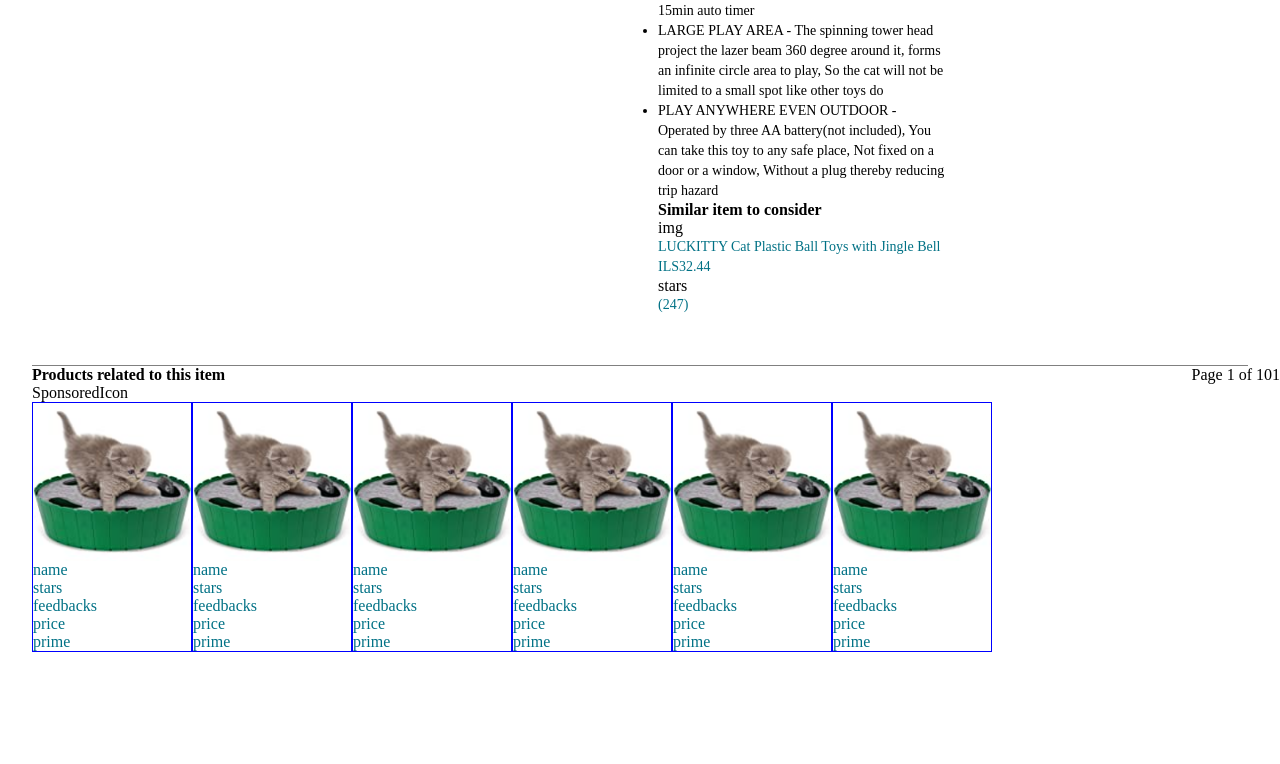
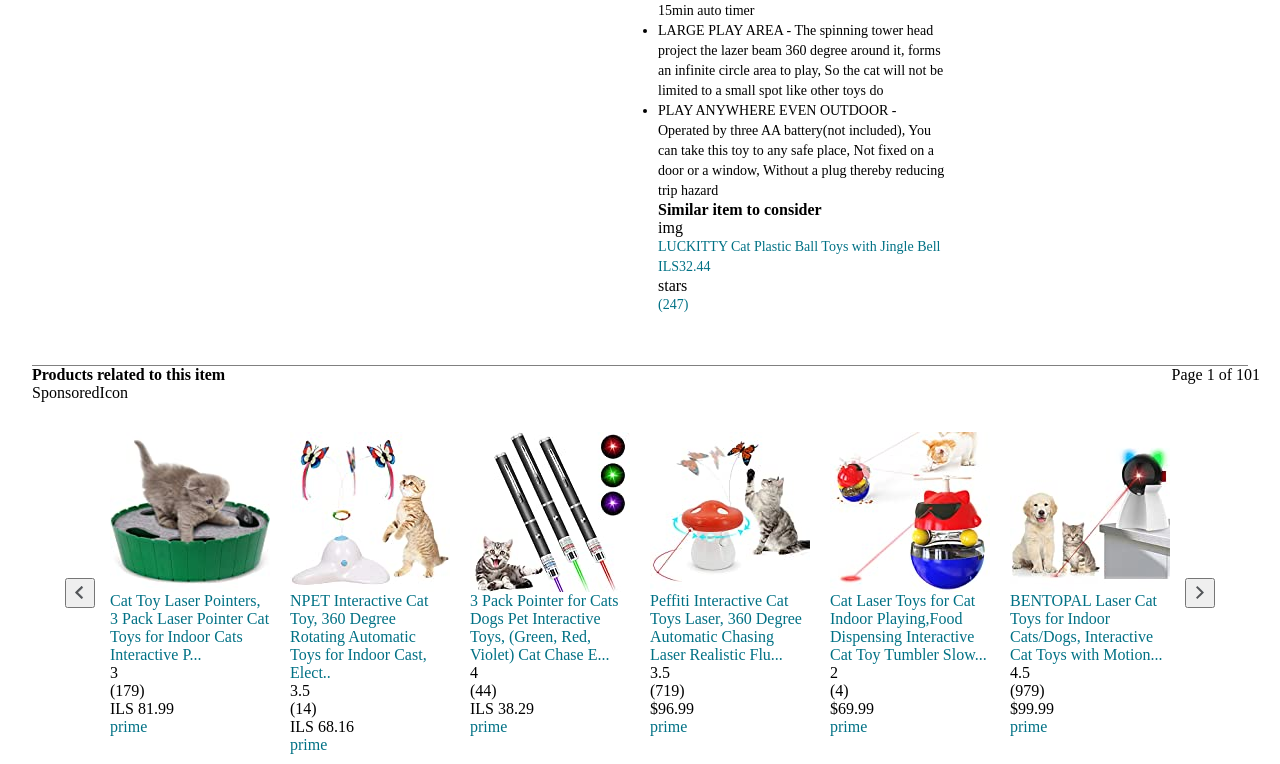
Before and after one commit to orinizri/AmazonProject, a plain HTML site: page index.html in a window 1280 px wide. Shown: the part 877-1641 px from the top of the page. Before the commit the page ends 1529 px from the top, so only its background shows below. Drawn offline with Linux system fonts and the light colour scheme; a web font is replaced by a local one.

Commit message:
12th commit

```diff
--- a/assets/scripts/script.js
+++ b/assets/scripts/script.js
@@ -13,24 +13,46 @@ removeCartButton.addEventListener('click', () => {
 class Items {
     constructor(image, name, rating, feedbackNum, price) {
         this.image = image,
-            this.name = name,
-            this.rating = rating,
-            this.feedbackNum = feedbackNum,
-            this.price = price
+        this.name = name,
+        this.rating = rating,
+        this.feedbackNum = feedbackNum,
+        this.price = price
+    }
+
+}
+
+const Item1 = new Items("\\assets\\images\\HelloIMG1637838582380.jpeg", "Cat Toy Laser Pointers, 3 Pack Laser Pointer Cat Toys for Indoor Cats Interactive P...", 3.0, "\(179\)", 'ILS 81.99');
+const Item2 = new Items("\\assets\\images\\HelloIMG1637838560379.jpeg", "NPET Interactive Cat Toy, 360 Degree Rotating Automatic Toys for Indoor Cast, Elect..", 3.5, "\(14\)", 'ILS 68.16');
+const Item3 = new Items("\\assets\\images\\HelloIMG1637838560033.jpeg", "3 Pack Pointer for Cats Dogs Pet Interactive Toys, (Green, Red, Violet) Cat Chase E...", 4.0, "\(44\)", 'ILS 38.29');
+const Item4 = new Items("\\assets\\images\\HelloIMG1637838559308.jpeg", "Peffiti Interactive Cat Toys Laser, 360 Degree Automatic Chasing Laser Realistic Flu...", 3.5, "\(719\)", '$96.99');
+const Item5 = new Items("\\assets\\images\\HelloIMG1637838563972.jpeg", "Cat Laser Toys for Cat Indoor Playing,Food Dispensing Interactive Cat Toy Tumbler Slow...", 2.0, "\(4\)", '$69.99');
+const Item6 = new Items("\\assets\\images\\HelloIMG1637838564333.jpeg", "BENTOPAL Laser Cat Toys for Indoor Cats/Dogs, Interactive Cat Toys with Motion...", 4.5, "\(979\)", '$99.99');
+const Item7 = new Items("\\assets\\images\\HelloIMG1637838561446.jpeg", "Potaroma Electric Flopping Fish 10.5\", Moving Cat Kicker Fish Toy, Floppy Fish Toy...", 4.5, "\(25,846\)", 'ILS 48.68');
+const Item8 = new Items("\\assets\\images\\HelloIMG1637838562183.jpeg", "YOFUN Smart Interactive Cat Toy - Newest Version 360 Degree Self Rotating Ball, USB...", 4.0, "\(8,766\)", 'ILS 50.30');
+const Item9 = new Items("\\assets\\images\\HelloIMG1637838561828.jpeg", "Biilaflor Interactive Cat Ball Toys with Bird Sound, Led Light, detachable Protective...", 4.0, "\(966\)", 'ILS 68.16');
+const Item10 = new Items("\\assets\\images\\HelloIMG1637838564333.jpeg", "BENTOPAL Laser Cat Toys for Indoor Cats/Dogs, Interactive Cat Toys with Motion...", 4.5, "\(979\)", '$99.99');
+const Item11 = new Items("\\assets\\images\\HelloIMG1637838564333.jpeg", "BENTOPAL Laser Cat Toys for Indoor Cats/Dogs, Interactive Cat Toys with Motion...", 4.5, "\(979\)", '$99.99');
+const Item12 = new Items("\\assets\\images\\HelloIMG1637838564333.jpeg", "BENTOPAL Laser Cat Toys for Indoor Cats/Dogs, Interactive Cat Toys with Motion...", 4.5, "\(979\)", '$99.99');
+
+// console.log(Item1);
+// console.log(Items)
+
+const names = document.querySelectorAll(".name a")
+const items_location = document.querySelectorAll(".items")
+console.log(items_location[0].children)
+let itemInstances = [Item1, Item2, Item3, Item4, Item5, Item6];
+
+//console.log(Items)
+function insertAll(location, items) {
+    for (let i=0 ; i<location.length ; i++) {
+        items_location[i].children[0].firstElementChild.src = itemInstances[i].image
+
+        items_location[i].children[1].lastChild.innerHTML = itemInstances[i].name;
+        items_location[i].children[2].firstElementChild.innerText = itemInstances[i].rating;
+        items_location[i].children[2].lastElementChild.innerText = itemInstances[i].feedbackNum;
+        items_location[i].children[3].innerText = itemInstances[i].price;
     }
 }
-const Item1 = new Items("\\assets\\images\\HelloIMG1637838582380.jpeg","Cat Toy Laser Pointers, 3 Pack Laser Pointer Cat Toys for Indoor Cats Interactive P...", 4.5, 179, '$16.99');
-//console.log(Item1);
-const carousel = document.querySelectorAll(".image img");
-console.log(carousel);
+insertAll(items_location, itemInstances);
 
-function insertItems(location, item) {
-    for (let i=0 ; i<location.length ; i++) {
-        console.log(i)
-        location[i].src = item.image;
-    }
-    location.src = item.image;
-    console.log(`${location.src}`)
-}
-
-console.log(insertItems(carousel, Item1))
+console.log(itemInstances[0])
--- a/assets/style/carousel.css
+++ b/assets/style/carousel.css
@@ -1,14 +1,14 @@
 .carousel {
     margin-top: 20px;
     display: flex;
-    width: 95%;
-    margin: auto;
+    /* border: 1px solid black; */
+    justify-content: center;
 }
 .items {
     display: block;
     width: 160px;
-    height: ;
-    border: 1px solid blue;
+    /* border: 1px solid blue; */
+    margin: 10px;
 }
 .products-related {
     display: flex;
@@ -18,7 +18,7 @@
 }
 .pages {
     position: absolute;
-    right: 0px;
+    right: 20px;
 }
 a {
     text-decoration: none;
@@ -26,4 +26,36 @@ a {
 }
 .name a:hover {
     text-decoration: underline;
+    color: var(--links-color-hover)
 }
+.buttons-carousel {
+    /* border:1px solid blue; */
+    display: flex;
+    align-items: center;
+}
+.buttons-carousel button {
+    width:30px;
+    height: 30px;
+    position: relative;
+    margin: 5px;
+    cursor: pointer;
+}
+button .previous-items {
+    position: absolute;
+    background: url('/assets/images/socialSprite.png') -123px -7px;
+    background-size: 400px 900px;
+    width: 11px;
+    height: 15px;
+    top:5px;
+    left:7px;
+
+}
+button .more-items {
+    position: absolute;
+    background: url('/assets/images/socialSprite.png') -105px -7px;
+    background-size: 400px 900px;
+    width: 11px;
+    height: 15px;
+    top:5px;
+    left:7px;
+}
--- a/index.html
+++ b/index.html
@@ -278,11 +278,14 @@
         </div>
     </div>
     <div class="carousel">
+        <div class="buttons-carousel">
+            <button><i class="previous-items"></i></button>
+        </div>
         <div class="items item-1">
             <div class="image"><img src="#" alt=""></div>
             <div class="name"><a href=""> name</a></div>
             <div class="ratings">
-                <div class="stars"><a href="">stars</a></div>
+                <div class="stars"><a href="">Stars</a></div>
                 <div class="feedbacks"><a href="">feedbacks</a></div>
             </div>
             <div class="price"><a href="">price</a></div>
@@ -338,6 +341,9 @@
             <div class="price"><a href="">price</a></div>
             <div class="prime"><a href="">prime</a></div>
         </div>
+        <div class="buttons-carousel">
+            <button><i class="more-items"></i></button>
+        </div>
     </div>
 </footer>
 <script src="/assets/scripts/script.js"></script>
```
